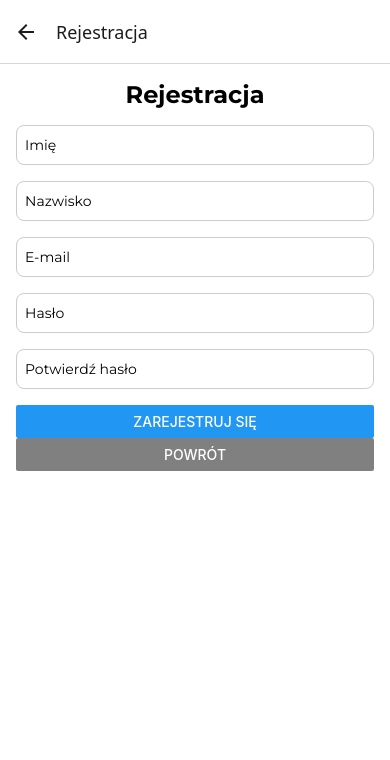
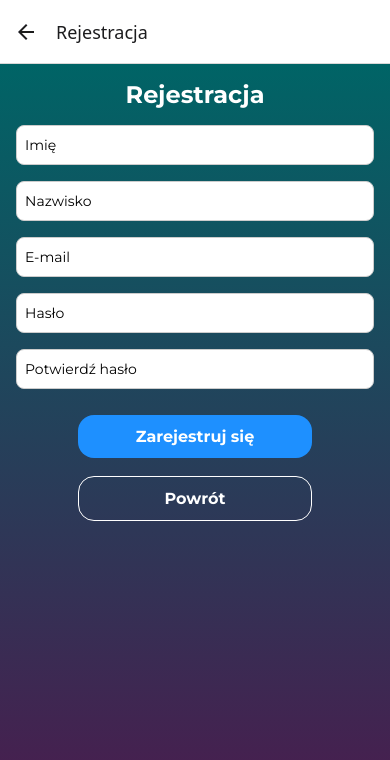
Before and after one commit to aleksandralacinska/projekt-kantor, a React Native app: screen /EkranRejestracji in a window 390 px wide. Shown: the top 760 px of the page. Built offline with nearby package versions, Linux system fonts and the light colour scheme.

Commit message:
tło i przyciski

```diff
--- /dev/null
+++ b/components/DismissKeyboard.js
@@ -0,0 +1,15 @@
+// components/DismissKeyboard.js
+import React from "react";
+import { Keyboard, TouchableWithoutFeedback, Platform } from "react-native";
+
+export default function DismissKeyboard({ children }) {
+  // W przeglądarce (Platform.OS === 'web') nie wywołujemy Keyboard.dismiss()
+  if (Platform.OS === "web") {
+    return <>{children}</>;
+  }
+  return (
+    <TouchableWithoutFeedback onPress={Keyboard.dismiss} accessible={false}>
+      {children}
+    </TouchableWithoutFeedback>
+  );
+}
--- a/package.json
+++ b/package.json
@@ -28,7 +28,8 @@
     "react-dom": "18.3.1",
     "react-native-web": "~0.19.13",
     "@expo/metro-runtime": "~4.0.1",
-    "expo-font": "~13.0.3"
+    "expo-font": "~13.0.3",
+    "expo-linear-gradient": "~14.0.2"
   },
   "devDependencies": {
     "@babel/core": "^7.20.0"
--- a/screens/EkranGlowny.js
+++ b/screens/EkranGlowny.js
@@ -4,6 +4,7 @@ import axios from "axios";
 import { backendURL } from "../services/config";
 import { useFocusEffect } from "@react-navigation/native";
 import GlobalStyles from "../styles/GlobalStyles";
+import { LinearGradient } from "expo-linear-gradient";
 
 export default function EkranGlowny({ route }) {
   const [balances, setBalances] = useState({});
@@ -43,6 +44,10 @@ export default function EkranGlowny({ route }) {
   };
 
   return (
+    <LinearGradient
+      colors={["#006466", "#4d194d"]}
+      style={GlobalStyles.gradientContainer}
+    >
       <View style={GlobalStyles.container}>
         <Text style={GlobalStyles.title}>Stan konta użytkownika</Text>
         <FlatList
@@ -51,5 +56,6 @@ export default function EkranGlowny({ route }) {
           keyExtractor={([currency]) => currency}
         />
       </View>
+    </LinearGradient>
   );
 }
--- a/screens/EkranKursow.js
+++ b/screens/EkranKursow.js
@@ -2,6 +2,7 @@ import React, { useEffect, useState } from "react";
 import { View, Text, FlatList, ActivityIndicator, Alert } from "react-native";
 import axios from "axios";
 import GlobalStyles from "../styles/GlobalStyles";
+import { LinearGradient } from "expo-linear-gradient";
 
 export default function EkranKursow() {
   const [rates, setRates] = useState([]);
@@ -40,6 +41,10 @@ export default function EkranKursow() {
   );
 
   return (
+    <LinearGradient
+      colors={["#006466", "#4d194d"]}
+      style={GlobalStyles.gradientContainer}
+    >
       <View style={GlobalStyles.container}>
         <Text style={GlobalStyles.title}>Kursy Walut</Text>
         {loading ? (
@@ -52,5 +57,6 @@ export default function EkranKursow() {
           />
         )}
       </View>
+    </LinearGradient>
   );
 }
--- a/screens/EkranRejestracji.js
+++ b/screens/EkranRejestracji.js
@@ -1,7 +1,11 @@
 import React, { useState } from "react";
-import { View, Text, TextInput, Button, Alert, Keyboard, TouchableWithoutFeedback } from "react-native";
+import { View, Text, TextInput, TouchableOpacity, Alert } from "react-native";
 import { axiosInstance } from "../services/config";
 import GlobalStyles from "../styles/GlobalStyles";
+import { LinearGradient } from "expo-linear-gradient";
+
+// Import nowego komponentu
+import DismissKeyboard from "../components/DismissKeyboard";
 
 export default function EkranRejestracji({ navigation }) {
   const [email, setEmail] = useState("");
@@ -49,7 +53,11 @@ export default function EkranRejestracji({ navigation }) {
   };
 
   return (
-    <TouchableWithoutFeedback onPress={Keyboard.dismiss}>
+    <DismissKeyboard>
+      <LinearGradient
+        colors={["#006466", "#4d194d"]}
+        style={GlobalStyles.gradientContainer}
+      >
         <View style={GlobalStyles.container}>
           <Text style={GlobalStyles.title}>Rejestracja</Text>
 
@@ -92,10 +100,14 @@ export default function EkranRejestracji({ navigation }) {
             secureTextEntry
           />
 
-        <Button title="Zarejestruj się" onPress={handleRegister} />
-
-        <Button title="Powrót" onPress={() => navigation.goBack()} color="gray" />
+          <TouchableOpacity style={GlobalStyles.button} onPress={handleRegister}>
+            <Text style={GlobalStyles.buttonText}>Zarejestruj się</Text>
+          </TouchableOpacity>
+          <TouchableOpacity style={GlobalStyles.backButton} onPress={() => navigation.goBack()}>
+            <Text style={GlobalStyles.backButtonText}>Powrót</Text>
+          </TouchableOpacity>
         </View>
-    </TouchableWithoutFeedback>
+      </LinearGradient>
+    </DismissKeyboard>
   );
 }
--- a/screens/EkranWplaty.js
+++ b/screens/EkranWplaty.js
@@ -1,8 +1,12 @@
 import React, { useState } from "react";
-import { View, Text, TextInput, Button, Alert, Keyboard, TouchableWithoutFeedback } from "react-native";
+import { View, Text, TextInput, TouchableOpacity, Alert } from "react-native";
 import axios from "axios";
 import { backendURL } from "../services/config";
 import GlobalStyles from "../styles/GlobalStyles";
+import { LinearGradient } from "expo-linear-gradient";
+
+// Import nowego komponentu
+import DismissKeyboard from "../components/DismissKeyboard";
 
 export default function EkranWplaty({ route, navigation }) {
   const [amount, setAmount] = useState("");
@@ -25,14 +29,14 @@ export default function EkranWplaty({ route, navigation }) {
 
     console.log("Próba zasilenia konta:", {
       user_id: userId,
-      currency: currency,
+      currency,
       amount: depositAmount,
     });
 
     try {
       const response = await axios.post(`${backendURL}/deposit/`, {
         user_id: userId,
-        currency: currency,
+        currency,
         amount: depositAmount,
       });
 
@@ -42,9 +46,7 @@ export default function EkranWplaty({ route, navigation }) {
           "Sukces",
           `Twoje konto zostało zasilone. Nowe saldo: ${newBalance.toFixed(2)} PLN`
         );
-        navigation.navigate("App", {
-          userId: userId,
-        });
+        navigation.navigate("App", { userId });
       }
     } catch (error) {
       console.error("Błąd podczas zasilenia konta:", error);
@@ -64,7 +66,11 @@ export default function EkranWplaty({ route, navigation }) {
   };
 
   return (
-    <TouchableWithoutFeedback onPress={Keyboard.dismiss}>
+    <DismissKeyboard>
+      <LinearGradient
+        colors={["#006466", "#4d194d"]}
+        style={GlobalStyles.gradientContainer}
+      >
         <View style={GlobalStyles.container}>
           <Text style={GlobalStyles.title}>Zasilenie Konta</Text>
 
@@ -76,10 +82,15 @@ export default function EkranWplaty({ route, navigation }) {
             keyboardType="numeric"
           />
 
-        <Button title="Zasil konto" onPress={handleDeposit} />
+          <TouchableOpacity style={GlobalStyles.button} onPress={handleDeposit}>
+            <Text style={GlobalStyles.buttonText}>Zasil konto</Text>
+          </TouchableOpacity>
 
-        <Button title="Powrót" onPress={() => navigation.goBack()} color="gray" />
+          <TouchableOpacity style={GlobalStyles.backButton} onPress={() => navigation.goBack()}>
+            <Text style={GlobalStyles.backButtonText}>Powrót</Text>
+          </TouchableOpacity>
         </View>
-    </TouchableWithoutFeedback>
+      </LinearGradient>
+    </DismissKeyboard>
   );
 }
--- a/styles/GlobalStyles.js
+++ b/styles/GlobalStyles.js
@@ -1,11 +1,17 @@
-import { StyleSheet } from "react-native";
+import { StyleSheet, Dimensions } from "react-native";
+
+const screenWidth = Dimensions.get("window").width; // Pobieramy szerokość ekranu
 
 export default StyleSheet.create({
+  // Gradientowe tło
+  gradientContainer: {
+    flex: 1,
+  },
+
   // Bazowy kontener do większości ekranów
   container: {
     flex: 1,
     padding: 16,
-    backgroundColor: "#fff",
   },
 
   // Duży tytuł używany na wielu ekranach
@@ -15,6 +21,7 @@ export default StyleSheet.create({
     textAlign: "center",
     marginBottom: 16,
     fontFamily: "MontserratBold",
+    color: "#ffffff", // Jasny tekst na ciemnym tle
   },
 
   // Uniwersalne pole tekstowe
@@ -26,6 +33,8 @@ export default StyleSheet.create({
     marginBottom: 16,
     paddingHorizontal: 8,
     fontFamily: "Montserrat",
+    backgroundColor: "#ffffff", // Jasne pole na ciemnym tle
+    color: "#000000", // Ciemny tekst w polu tekstowym
   },
 
   // Styl dla etykiet tekstowych w formularzach
@@ -33,12 +42,52 @@ export default StyleSheet.create({
     fontSize: 16,
     marginBottom: 8,
     fontFamily: "Montserrat",
+    color: "#ffffff",
   },
 
   // Picker (np. do wyboru waluty)
   picker: {
     height: 50,
     marginBottom: 16,
+  },
+
+  // Przyciski
+  button: {
+    backgroundColor: "#1E90FF", // Kolor tła przycisku
+    paddingVertical: 12,
+    paddingHorizontal: 16,
+    borderRadius: 16, // Zaokrąglone narożniki
+    alignItems: "center",
+    justifyContent: "center",
+    width: screenWidth * 0.6, // Przyciski zajmują 80% szerokości ekranu
+    alignSelf: "center", // Wycentrowanie przycisku
+    marginVertical: 10, // Dodanie odstępów między przyciskami
+  },
+  buttonText: {
+    color: "#ffffff", // Kolor tekstu
+    fontSize: 16,
+    fontWeight: "600",
+    fontFamily: "MontserratBold",
+  },
+
+  backButton: {
+    backgroundColor: "transparent", // Przezroczyste tło
+    borderColor: "#ffffff", // Biała obramówka
+    borderWidth: 1, // Grubość obramowania
+    borderRadius: 16, // Zaokrąglone narożniki
+    paddingVertical: 12,
+    paddingHorizontal: 16,
+    alignItems: "center",
+    justifyContent: "center",
+    width: screenWidth * 0.6, // Przyciski zajmują 80% szerokości ekranu
+    alignSelf: "center", // Wycentrowanie przycisku
+    marginVertical: 8, // Dodanie odstępów między przyciskami
+  },
+  backButtonText: {
+    color: "#ffffff", // Biały tekst
+    fontSize: 16,
+    fontWeight: "600",
+    fontFamily: "MontserratBold",
   },
 
   // EkranGlowny – style dla listy sald
@@ -53,10 +102,11 @@ export default StyleSheet.create({
     fontSize: 18,
     fontWeight: "bold",
     fontFamily: "MontserratBold",
+    color: "#ffffff",
   },
   balance: {
     fontSize: 18,
-    color: "#555",
+    color: "#ffffff",
     fontFamily: "Montserrat",
   },
 
@@ -70,18 +120,19 @@ export default StyleSheet.create({
   },
   rate: {
     fontSize: 18,
-    color: "#555",
+    color: "#ffffff",
+    fontFamily: "Montserrat",
   },
 
   // EkranLogowania – styl do tekstu rejestracyjnego/odnośnika
   registerText: {
     marginTop: 16,
     textAlign: "center",
-    color: "#666",
+    color: "#cccccc", // Jasny tekst na ciemnym tle
     fontFamily: "Montserrat",
   },
   registerLink: {
-    color: "#1E90FF",
+    color: "#00d4ff", // Turkusowy odcień dla linków
     fontWeight: "bold",
     fontFamily: "MontserratBold",
   },
```
Also changed, not shown: screens/EkranLogowania.js (+14 -6 lines), screens/EkranWymiany.js (+17 -8 lines), 1 other file (tests, documents, lock files or other folders). Lines whose indentation alone changed are shown as unchanged.
